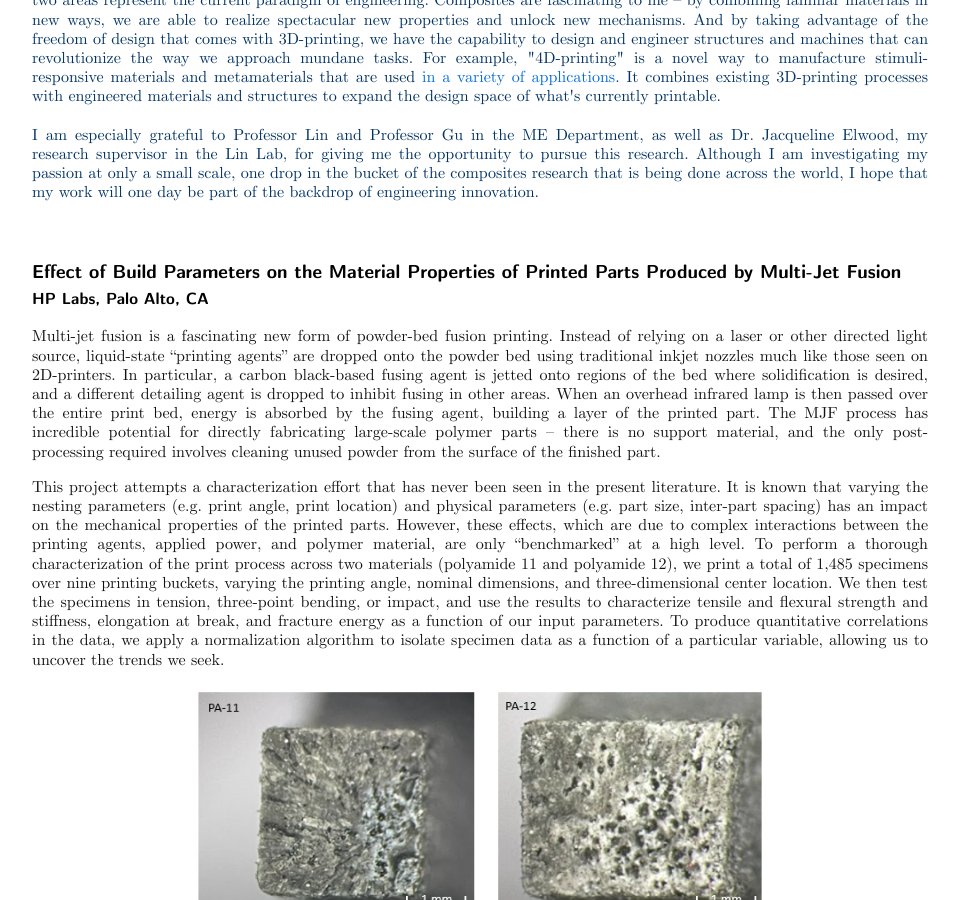
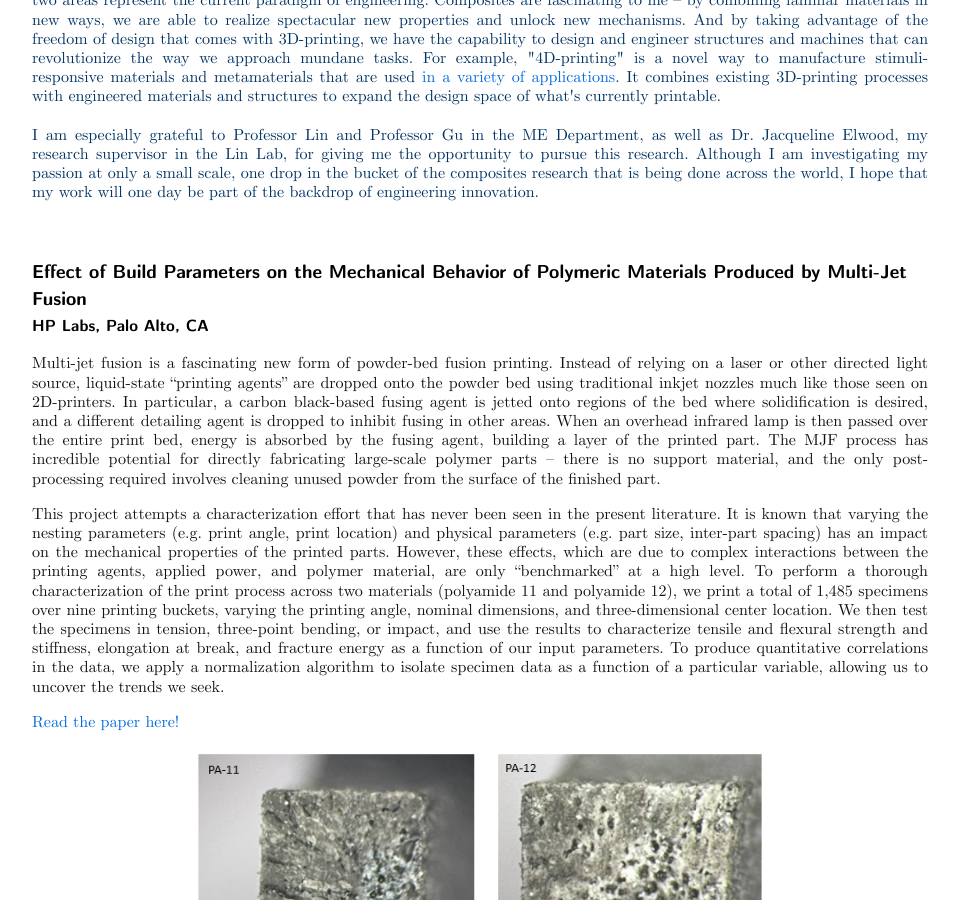
Before and after one commit to carbonheliumnitrogen/carbonheliumnitrogen.github.io, a Jekyll site: the page built from projects.html, in a window 1280 px wide and 900 px high, scrolled down 214 px. Shown: the whole window, without its empty margins (160-1119 px from the left). Built offline with Jekyll 4.4.1, drawn with Linux system fonts in a browser that asks for light colours; some of the changed text lies outside the part shown.

Commit message:
Update projects.html

```diff
--- a/projects.html
+++ b/projects.html
@@ -68,7 +68,7 @@ title: Projects
         <br> <br>
     </p>
 
-    <h3>Effect of Build Parameters on the Material Properties of Printed Parts Produced by Multi-Jet Fusion</h3>
+    <h3>Effect of Build Parameters on the Mechanical Behavior of Polymeric Materials Produced by Multi-Jet Fusion</h3>
     <h4>HP Labs, Palo Alto, CA</h4>
     <p>Multi-jet fusion is a fascinating new form of powder-bed fusion printing. Instead of relying on a laser or other
         directed light source, liquid-state “printing agents” are dropped onto the powder bed using traditional inkjet
@@ -89,7 +89,7 @@ title: Projects
         stiffness, elongation at break, and fracture energy as a function of our input parameters. To produce
         quantitative correlations in the data, we apply a normalization algorithm to isolate specimen data as a function
         of a particular variable, allowing us to uncover the trends we seek.</p>
-
+    <p> <a href="https://doi.org/10.1002/adem.202100974"> Read the paper here! </a> </p>
     <div id="row">
         <figure>
             <img class="columntwo" src="6-a.png" style="width:70%">
```
Also changed, not shown: other parts of projects.html (+2 -1 lines).
